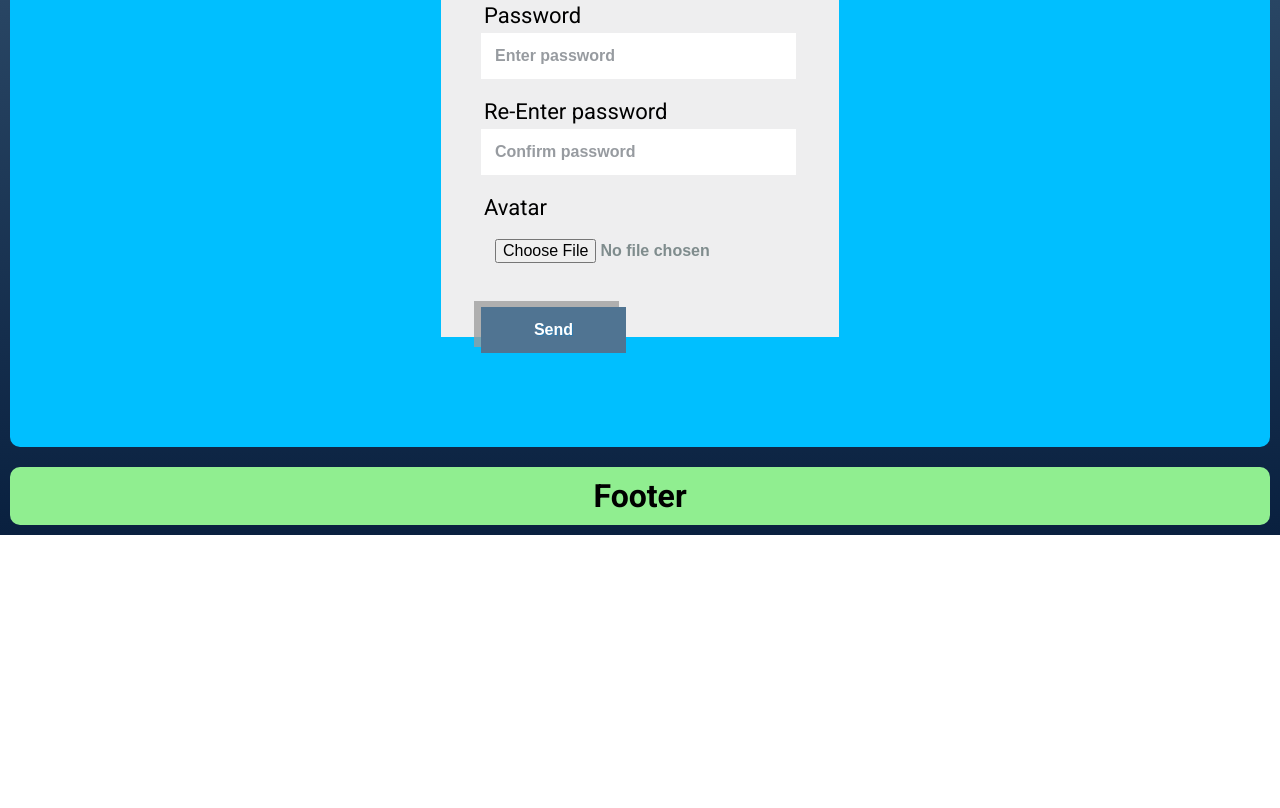
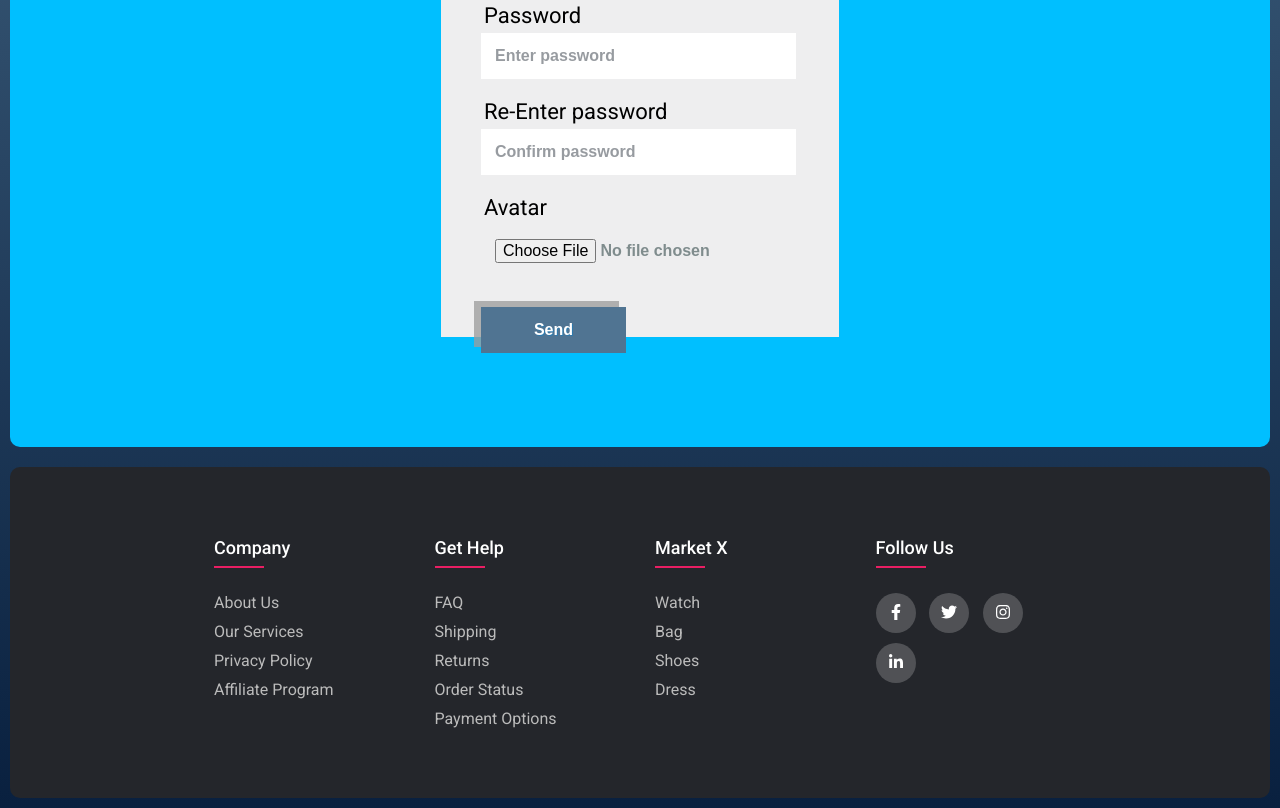
Before and after one commit to Vakhtangzuba/shop, a website: page reg.html in a window 1280 px wide. Shown: the part 711-1519 px from the top of the page. Before the commit the page ends 1246 px from the top, so only its background shows below. Drawn offline with nearby package versions, Linux system fonts and the light colour scheme.

Commit message:
first commit

```diff
--- a/scripts/registration.js
+++ b/scripts/registration.js
@@ -13,14 +13,6 @@ setTimeout(() => {
     $(this).addClass("active");
   });
 }, 800);
-
-// Import Templates
-const headerBAR = document.querySelector(".header");
-fetch("templates/header.html")
-  .then((res) => res.text())
-  .then((data) => {
-    headerBAR.innerHTML = data;
-  });
 
 window.onload = function () {
   let form = document.main_form;
@@ -56,3 +48,20 @@ window.onload = function () {
     };
   }
 };
+
+// Import Templates
+// Import header
+const headerBAR = document.querySelector(".header");
+fetch("./templates/header.html")
+  .then((res) => res.text())
+  .then((data) => {
+    headerBAR.innerHTML = data;
+  });
+
+// Import Footer
+const footerBAR = document.querySelector(".footer");
+fetch("./templates/footer.html")
+  .then((res) => res.text())
+  .then((data) => {
+    footerBAR.innerHTML = data;
+  });
--- a/styles/style.css
+++ b/styles/style.css
@@ -157,7 +157,7 @@ a:hover {
 .wrapper {
   display: flex;
   flex-flow: row wrap;
-  text-align: center;
+  /* text-align: center; */
 }
 
 .wrapper > * {
@@ -572,3 +572,89 @@ header h2 {
   background-color: #4070f4;
   color: #fff;
 }
+
+/* Footer CSS */
+
+.container {
+  max-width: 70%;
+  margin: auto;
+}
+.row {
+  display: flex;
+  flex-wrap: wrap;
+}
+ul {
+  list-style: none;
+}
+.footer {
+  background-color: #24262b;
+  padding: 70px 0;
+}
+.footer-col {
+  width: 25%;
+  padding: 0 15px;
+}
+.footer-col h4 {
+  font-size: 18px;
+  color: #ffffff;
+  text-transform: capitalize;
+  margin-bottom: 35px;
+  font-weight: 500;
+  position: relative;
+}
+.footer-col h4::before {
+  content: "";
+  position: absolute;
+  /* left: 0; */
+  bottom: -10px;
+  background-color: #e91e63;
+  height: 2px;
+  box-sizing: border-box;
+  width: 50px;
+}
+.footer-col ul li:not(:last-child) {
+  margin-bottom: 10px;
+}
+.footer-col ul li a {
+  font-size: 16px;
+  text-transform: capitalize;
+  color: #ffffff;
+  text-decoration: none;
+  font-weight: 300;
+  color: #bbbbbb;
+  display: block;
+  transition: all 0.3s ease;
+}
+.footer-col ul li a:hover {
+  color: #ffffff;
+  padding-left: 8px;
+}
+.footer-col .social-links a {
+  display: inline-block;
+  height: 40px;
+  width: 40px;
+  background-color: rgba(255, 255, 255, 0.2);
+  margin: 0 10px 10px 0;
+  text-align: center;
+  line-height: 40px;
+  border-radius: 50%;
+  color: #ffffff;
+  transition: all 0.5s ease;
+}
+.footer-col .social-links a:hover {
+  color: #24262b;
+  background-color: #ffffff;
+}
+
+/*responsive*/
+@media (max-width: 767px) {
+  .footer-col {
+    width: 50%;
+    margin-bottom: 30px;
+  }
+}
+@media (max-width: 574px) {
+  .footer-col {
+    width: 100%;
+  }
+}
--- /dev/null
+++ b/templates/footer.html
@@ -0,0 +1,41 @@
+<div class="container">
+  <div class="row">
+    <div class="footer-col">
+      <h4>company</h4>
+      <ul>
+        <li><a href="#">about us</a></li>
+        <li><a href="#">our services</a></li>
+        <li><a href="#">privacy policy</a></li>
+        <li><a href="#">affiliate program</a></li>
+      </ul>
+    </div>
+    <div class="footer-col">
+      <h4>get help</h4>
+      <ul>
+        <li><a href="#">FAQ</a></li>
+        <li><a href="#">shipping</a></li>
+        <li><a href="#">returns</a></li>
+        <li><a href="#">order status</a></li>
+        <li><a href="#">payment options</a></li>
+      </ul>
+    </div>
+    <div class="footer-col">
+      <h4>Market X</h4>
+      <ul>
+        <li><a href="#">watch</a></li>
+        <li><a href="#">bag</a></li>
+        <li><a href="#">shoes</a></li>
+        <li><a href="#">dress</a></li>
+      </ul>
+    </div>
+    <div class="footer-col">
+      <h4>follow us</h4>
+      <div class="social-links">
+        <a href="#"><i class="fab fa-facebook-f"></i></a>
+        <a href="#"><i class="fab fa-twitter"></i></a>
+        <a href="#"><i class="fab fa-instagram"></i></a>
+        <a href="#"><i class="fab fa-linkedin-in"></i></a>
+      </div>
+    </div>
+  </div>
+</div>
```
Also changed, not shown: index.html (+1 -3 lines), scripts/code.js (+17 -9 lines), scripts/pages.js (+17 -8 lines).
